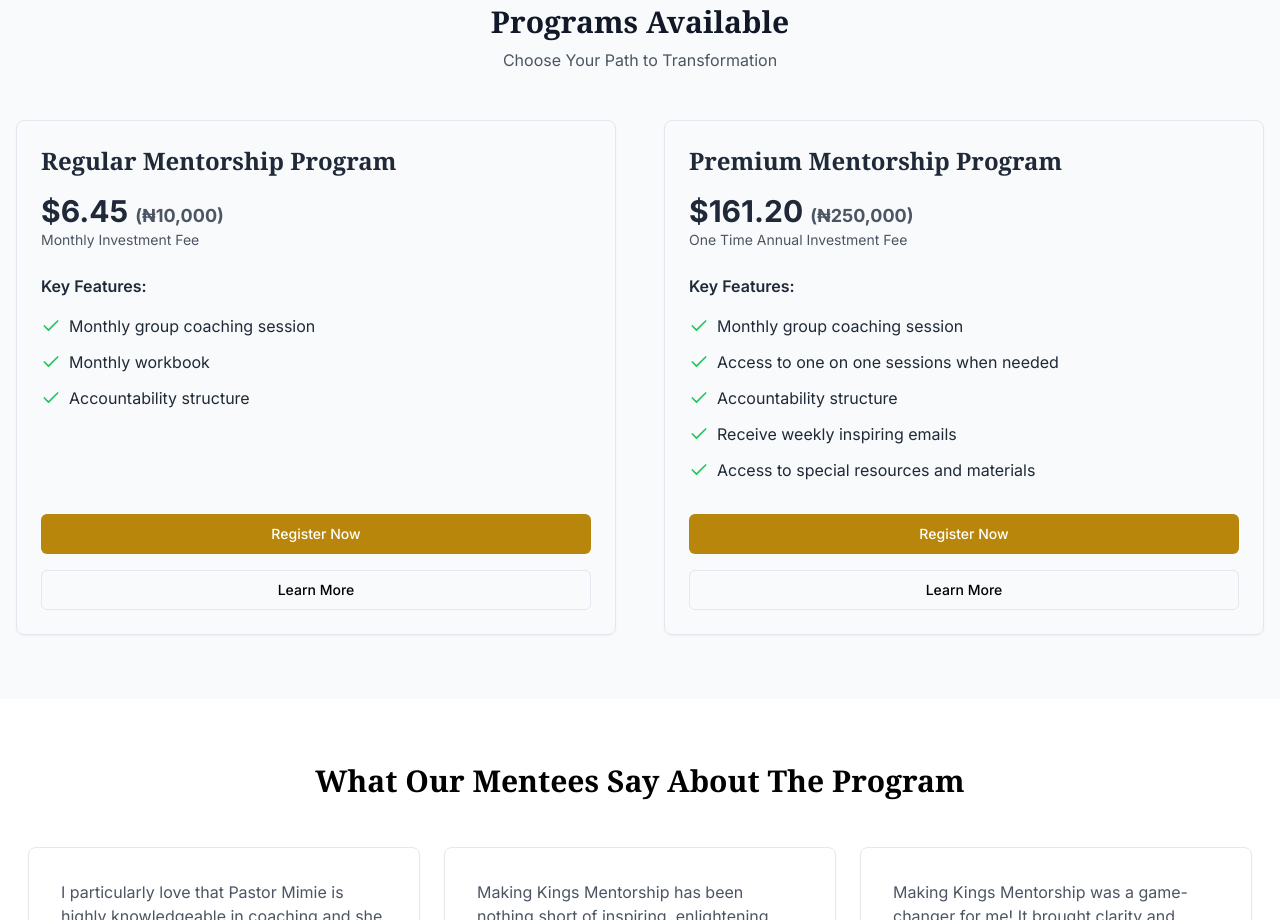
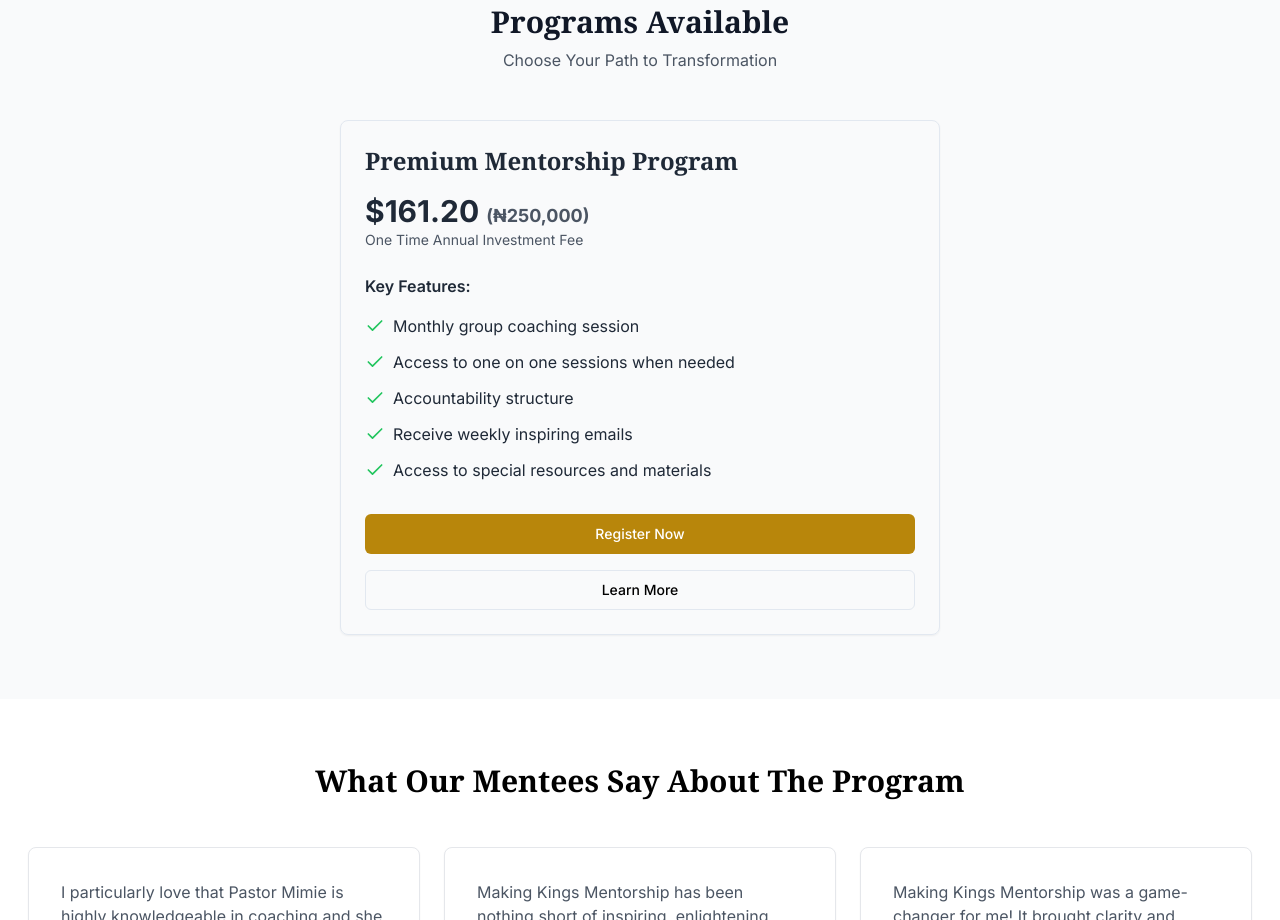
Before and after one commit to elvissamuel/mkm, a Next.js app: page / in a window 1280 px wide. Shown: the part 2120-3040 px from the top of the page. Built offline with nearby package versions, Linux system fonts and the light colour scheme.

Commit message:
Add pricing update

```diff
--- a/src/components/pricing-section.tsx
+++ b/src/components/pricing-section.tsx
@@ -5,19 +5,19 @@ import Link from "next/link"
 
 export default function PricingSection() {
   const plans = [
-    {
-      title: "Regular Mentorship Program",
-      price: "$6.45",
-      localPrice: "₦10,000",
-      period: "Monthly Investment Fee",
-      features: [
-        "Monthly group coaching session",
-        "Monthly workbook",
-        "Accountability structure",
-        "", // Empty strings for alignment with premium plan
-        "",
-      ],
-    },
+    // {
+    //   title: "Regular Mentorship Program",
+    //   price: "$6.45",
+    //   localPrice: "₦10,000",
+    //   period: "Monthly Investment Fee",
+    //   features: [
+    //     "Monthly group coaching session",
+    //     "Monthly workbook",
+    //     "Accountability structure",
+    //     "", // Empty strings for alignment with premium plan
+    //     "",
+    //   ],
+    // },
     {
       title: "Premium Mentorship Program",
       price: "$161.20",
@@ -38,7 +38,7 @@ export default function PricingSection() {
       <div className="container mx-auto px-4">
         <h2 className="mb-2 text-center text-gray-900 font-serif text-3xl font-bold">Programs Available</h2>
         <p className="mb-12 text-center text-gray-600">Choose Your Path to Transformation</p>
-        <div className="grid gap-8 md:grid-cols-2 lg:gap-12">
+        <div className=" mx-auto w-[320px] md:w-[600px]">
           {plans.map((plan, index) => (
             <Card key={index} className="flex flex-col bg-transparent p-6 text-gray-800">
               <div className="mb-4">
```
